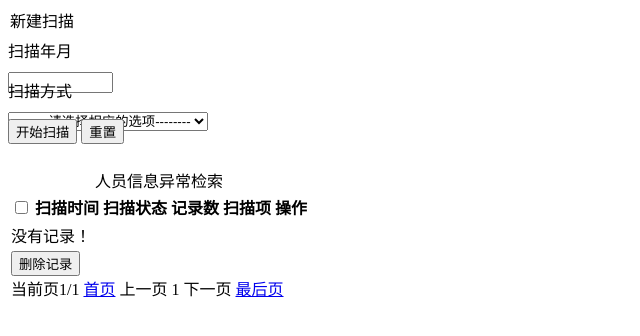
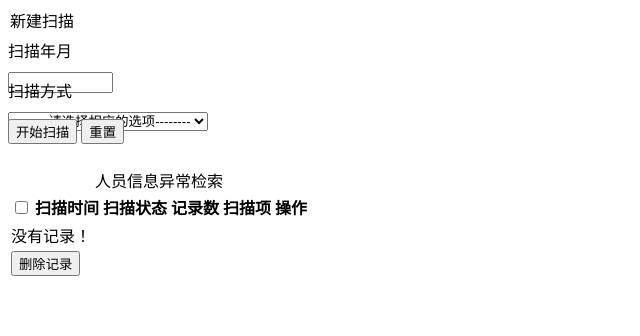
Before and after one commit to phrief/jmsis, a website: page html/PI_API.html in a window 1280 px wide. Shown: the whole page, without its empty margins (0-640 px from the left). Drawn offline with Linux system fonts and the light colour scheme.

Commit message:
fix wrong pagination

```diff
--- a/html/PI_API.html
+++ b/html/PI_API.html
@@ -74,19 +74,13 @@
 		<tfoot>
 			<tr>
 				<td colspan="8">
-				<div class="bulk-actions align-left">
-					<input type="hidden" name="viewcode" value="">
-					<input type="hidden" name="Act" value="DelNewsInfo">
-					<input type="submit" class="btn btn-danger" name="Submit" value="删除记录" onclick="return delalert();">
-				</div>
-				<div class="pagination">
-					<span class="pager1"> <a>当前页1/1</a> </span>
-					<span class="pager"> <a href="http://dev:8888/zcncms/admin/?page=1&amp;c=downloads&amp;a=list">首页</a> </span>
-					<span class="pager1"><a>上一页</a></span>
-					<span class="pager1"><span class="cur"><a>1</a></span></span>
-					<span class="pager1"><a>下一页</a></span>
-					<span class="pager"> <a href="http://dev:8888/zcncms/admin/?page=1&amp;c=downloads&amp;a=list">最后页</a> </span>
-				</div></td>
+					<div class="bulk-actions align-left">
+						<input type="hidden" name="viewcode" value="">
+						<input type="hidden" name="Act" value="DelNewsInfo">
+						<input type="submit" class="btn btn-danger" name="Submit" value="删除记录" onclick="return delalert();">
+					</div>
+					<div class="pagination"></div>
+				</td>
 			</tr>
 		</tfoot>
 		<!-- /表底 -->
```
